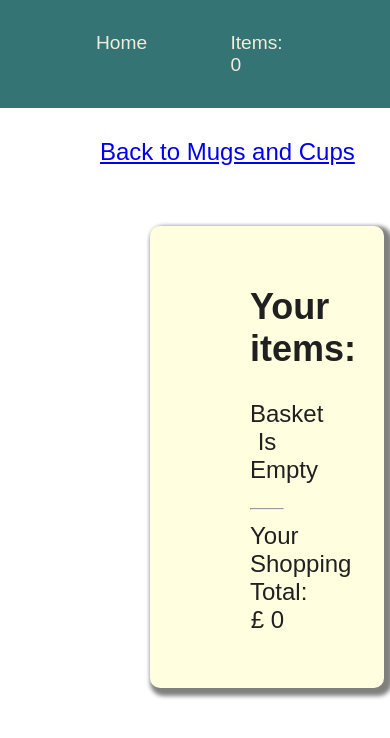
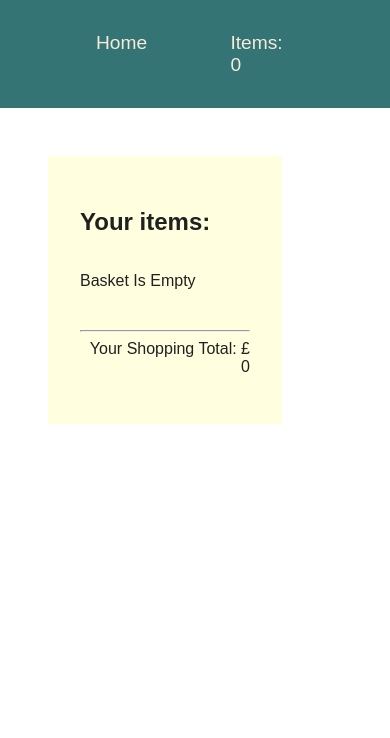
Before and after one commit to taksgarby/curiositymugs, a React (Create React App) app: page /curiositymugs/basket in a window 390 px wide. Shown: the top 738 px of the page. Built offline with nearby package versions, Linux system fonts and the light colour scheme; some icons are missing.

Commit message:
fixed basket css for mobile

```diff
--- a/src/components/Basket.js
+++ b/src/components/Basket.js
@@ -5,20 +5,32 @@ import { Link } from "react-router-dom";
 const Basket = ( { user, onRemoveItem } ) => {
 
     const Basketlist = styled.div`
-        width:60%;
-        margin-top: 60px;
-        margin-left: 150px;
-        padding-top: 30px;
-        padding-bottom: 30px;
-        padding-left: 100px;
-        padding-right: 100px;
-        background-color: lightyellow;
-        color: #202020;
-        box-shadow: 4px 4px 4px 4px grey;
-        border-radius: 10px;
-        text-align: center;
-        font-size: 1.5rem;
-    `
+    display: flex;
+    flex-wrap: wrap;
+    justify-content: space-around;
+    flex-direction: column;
+    padding: 2rem;
+    width:60%;
+    color: #202020;
+    background-color: lightyellow;
+    margin: 3rem;
+  `
+
+    // const Basketlist = styled.div`
+    //     width:60%;
+    //     margin-top: 60px;
+    //     margin-left: 150px;
+    //     padding-top: 30px;
+    //     padding-bottom: 30px;
+    //     padding-left: 100px;
+    //     padding-right: 100px;
+    //     background-color: lightyellow;
+    //     color: #202020;
+    //     box-shadow: 4px 4px 4px 4px grey;
+    //     border-radius: 10px;
+    //     text-align: center;
+    //     font-size: 1.5rem;
+    // `
 
     const Button = styled.button `
         background-color: white;
@@ -71,9 +83,7 @@ const Basket = ( { user, onRemoveItem } ) => {
 
     return (
         <>
-        <BackToList>
-            <Link to="/curiositymugs">Back to Mugs and Cups</Link>
-        </BackToList>
+
         <Basketlist>
             <h2>Your items: </h2>
             { user.basket.length > 0
```
Also changed, not shown: 7 other files (tests, documents, lock files or other folders).
